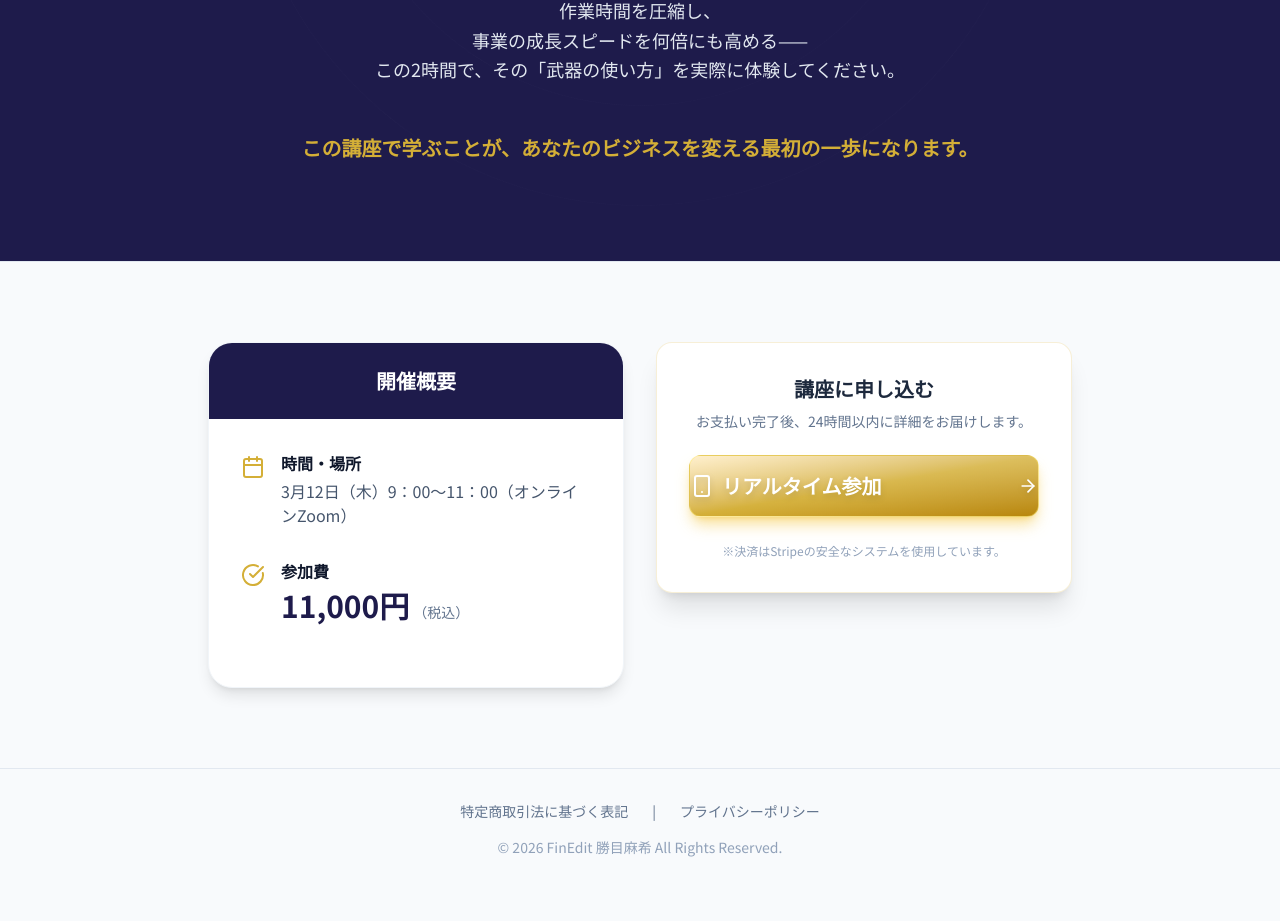
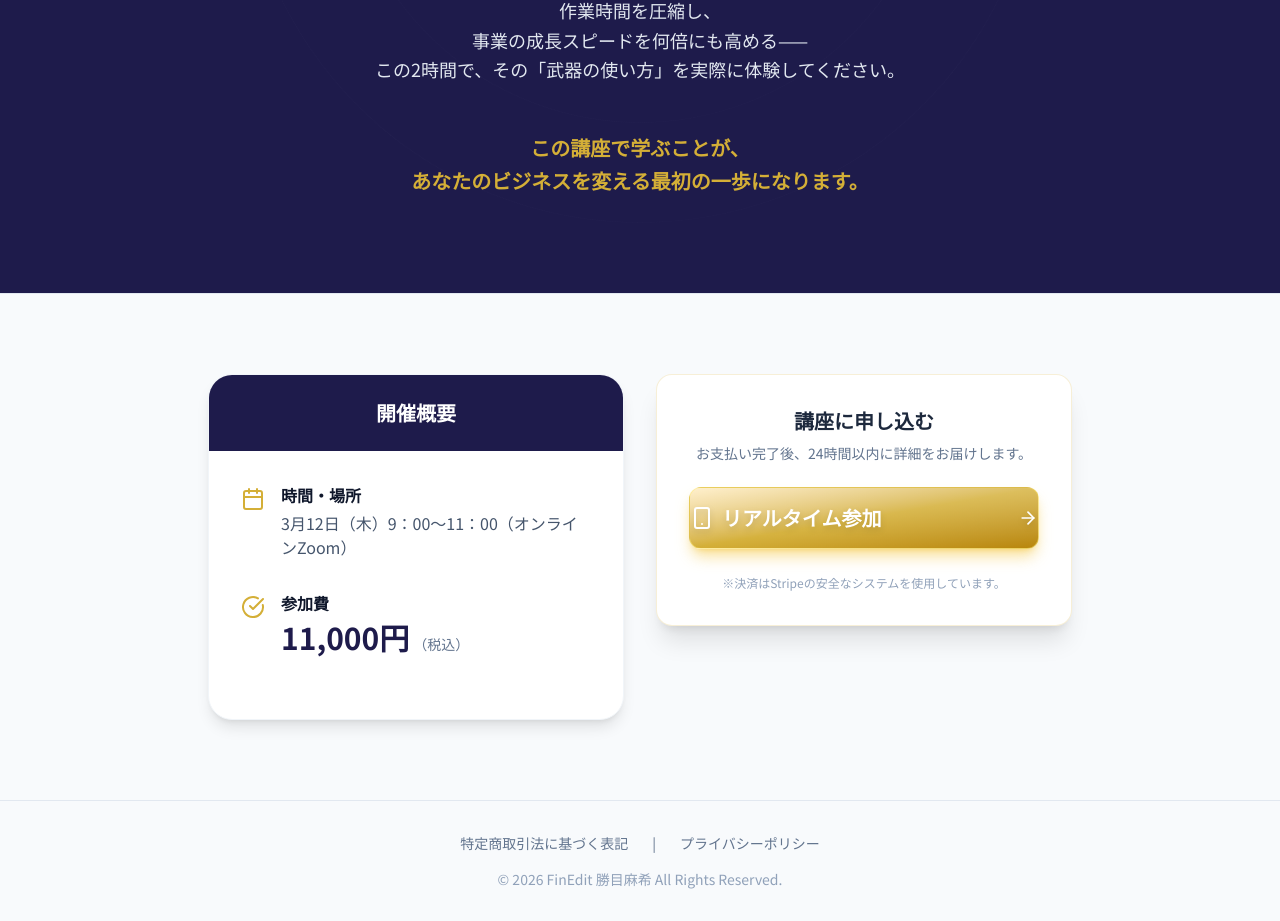
Before and after one commit to makikatsume0503-source/entrepreneur-ai-seminar, a React (Vite) app: page /#/ in a window 1280 px wide. Shown: the part 3479-4400 px from the top of the page. Before the commit the page ends 4368 px from the top, so only its background shows below. Built offline with nearby package versions, Linux system fonts and the light colour scheme.

Commit message:
fix: update line breaks at the end of Conclusion.tsx

```diff
--- a/src/components/Conclusion.tsx
+++ b/src/components/Conclusion.tsx
@@ -40,9 +40,8 @@ export const Conclusion: React.FC = () => {
                 </div>
 
                 <div className="mt-12 text-secondary font-bold text-lg md:text-xl leading-relaxed">
-                    この講座で学ぶことが、<br className="block md:hidden" />
-                    あなたのビジネスを変える<br className="block md:hidden" />
-                    最初の一歩になります。
+                    この講座で学ぶことが、<br />
+                    あなたのビジネスを変える最初の一歩になります。
                 </div>
             </div>
         </section>
```
